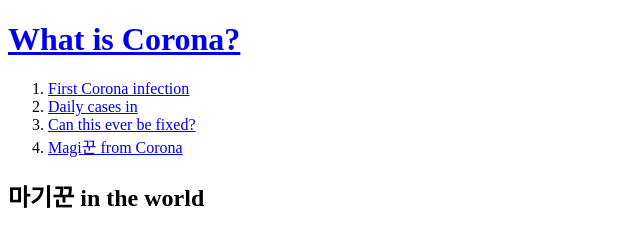
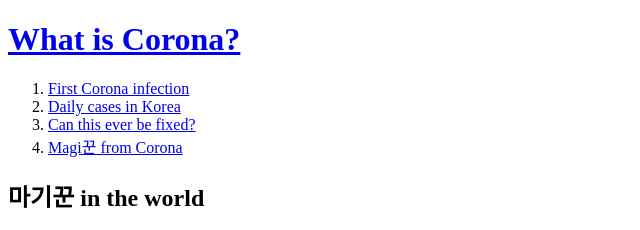
Before and after one commit to leekyoungseo/midterm, a plain HTML site: page 8index.html in a window 1280 px wide. Shown: the top 230 px of the page, 0-640 px from the left. Drawn offline with Linux system fonts and the light colour scheme.

Commit message:
Update 8index.html

```diff
--- a/8index.html
+++ b/8index.html
@@ -11,7 +11,7 @@
     <h1><a href="work.html">What is Corona?</a></h1>
     <ol>
       <li><a href="5index.html">First Corona infection </a></li>
-      <li><a href="6index.html">Daily cases in </a></li>
+      <li><a href="6index.html">Daily cases in Korea</a></li>
       <li><a href="7index.html">Can this ever be fixed?</a></li>
       <li><a href="8index.html">Magi꾼 from Corona</a></li>
     </ol>
```
